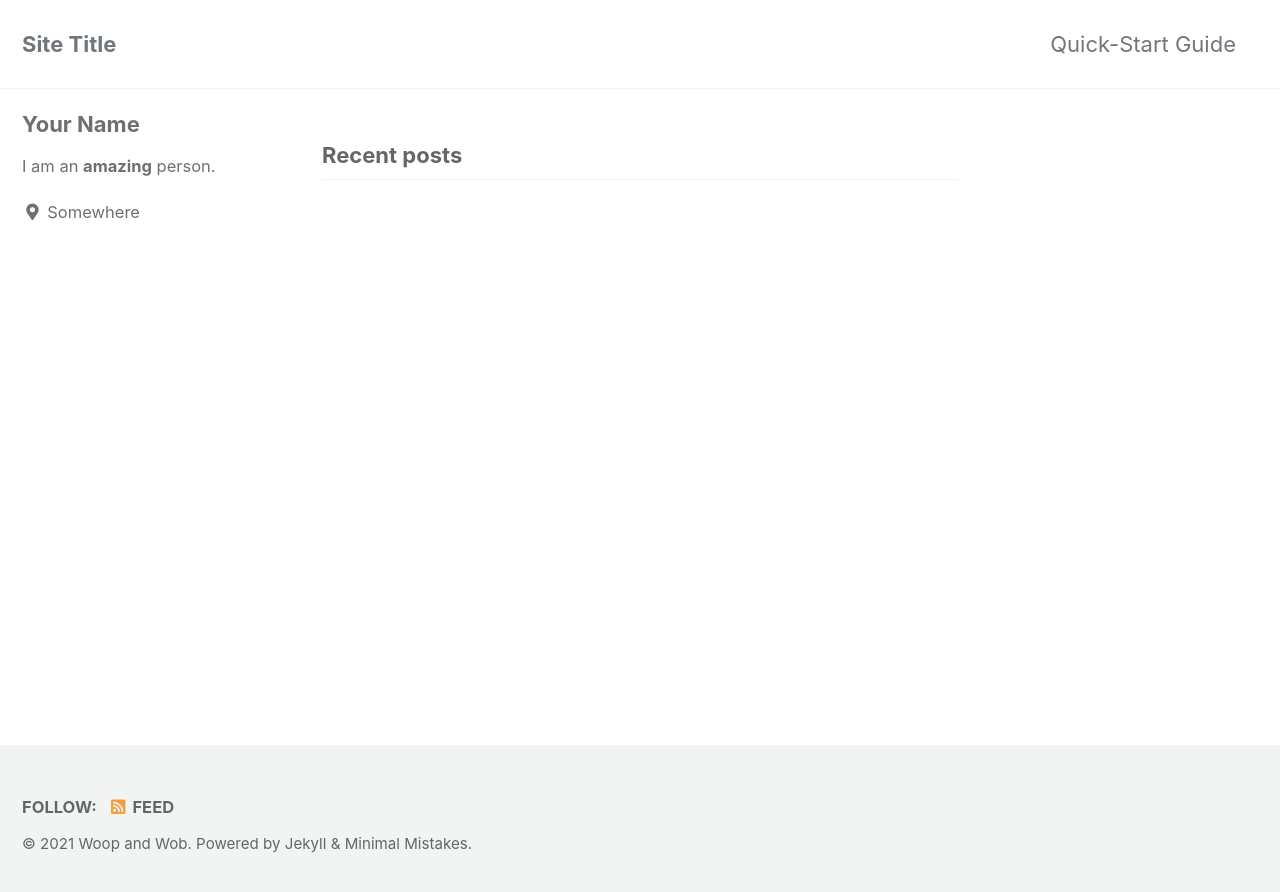
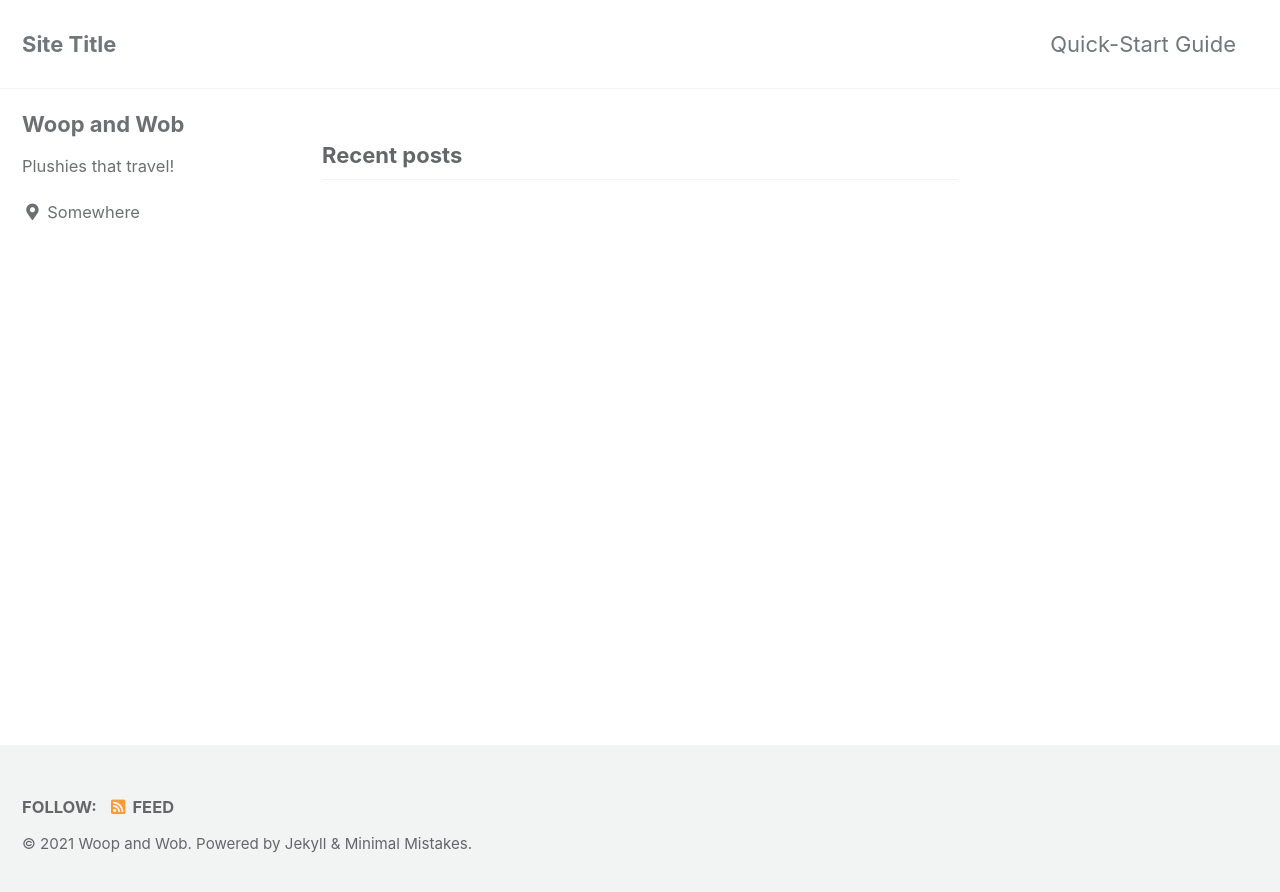
Before and after one commit to woopandwob/testminimal, a Jekyll site: the page built from index.html, in a window 1280 px wide. Shown: the top 892 px of the page. Built offline with Jekyll 4.4.1, drawn with Linux system fonts in a browser that asks for light colours; cached includes are drawn as plain includes; the list of posts is cut into pages by our own code.

Commit message:
Update _config.yml

```diff
--- a/_config.yml
+++ b/_config.yml
@@ -101,9 +101,9 @@ analytics:
 
 # Site Author
 author:
-  name             : "Your Name"
+  name             : "Woop and Wob"
   avatar           : # path of avatar image, e.g. "/assets/images/bio-photo.jpg"
-  bio              : "I am an **amazing** person."
+  bio              : "Plushies that travel!"
   location         : "Somewhere"
   email            :
   links:
```
